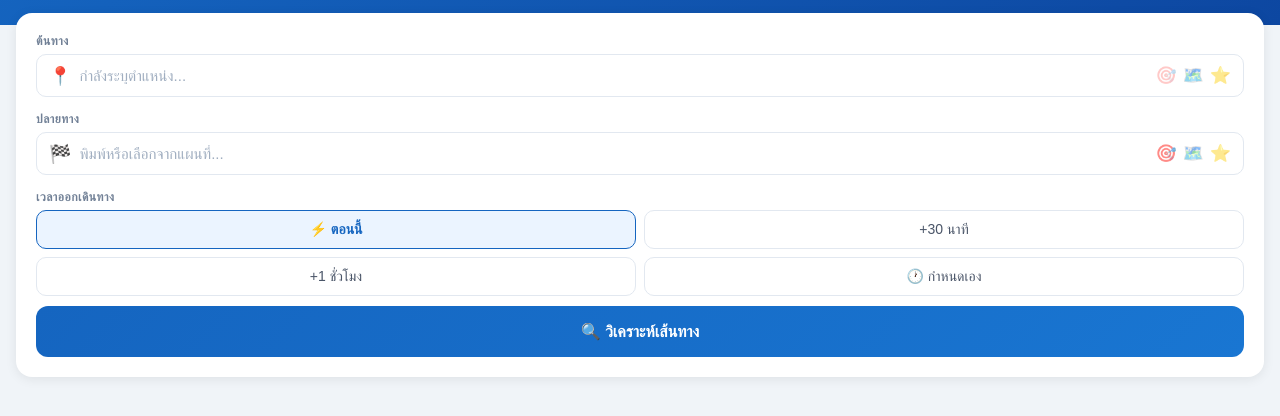
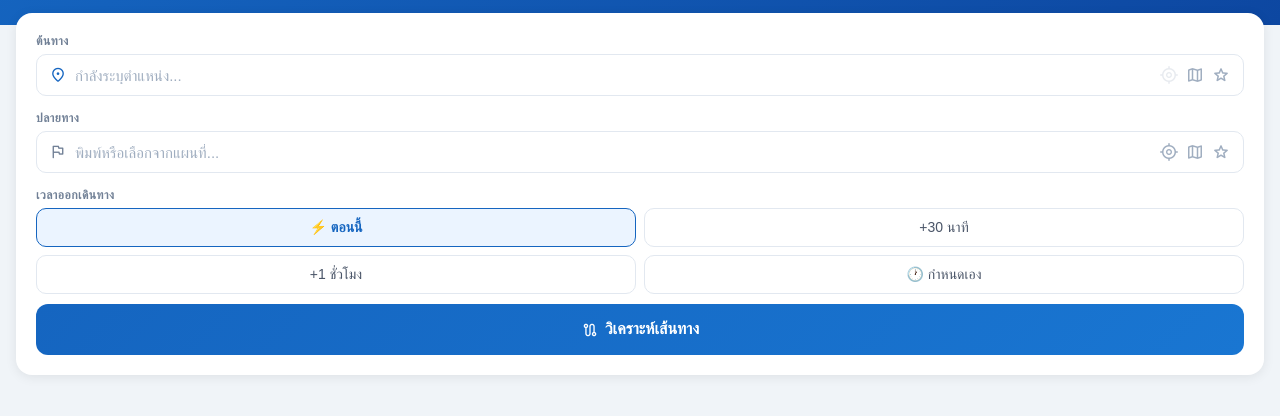
Before and after one commit to bewkingston/rain-alert-bot, a plain HTML site: page liff/index.html in a window 1280 px wide. Shown: the part 70-486 px from the top of the page. Drawn offline with nearby package versions, Linux system fonts and the light colour scheme.

Commit message:
feat: replace emoji icons with Google Material Symbols Rounded

```diff
--- a/liff/index.html
+++ b/liff/index.html
@@ -8,6 +8,9 @@
   <!-- Leaflet.js — OpenStreetMap (ฟรี ไม่มีลายน้ำ) -->
   <link rel="stylesheet" href="https://cdnjs.cloudflare.com/ajax/libs/leaflet/1.9.4/leaflet.min.css"/>
   <script src="https://cdnjs.cloudflare.com/ajax/libs/leaflet/1.9.4/leaflet.min.js"></script>
+
+  <!-- Google Material Symbols Rounded -->
+  <link rel="stylesheet" href="https://fonts.googleapis.com/css2?family=Material+Symbols+Rounded:opsz,wght,FILL,GRAD@20,300,0,0"/>
 
   <script src="https://static.line-scdn.net/liff/edge/2/sdk.js"></script>
 
@@ -60,12 +63,27 @@
     }
     @keyframes spin { to { transform:rotate(360deg); } }
 
+    /* Google Material Symbols */
+    .ms {
+      font-family: 'Material Symbols Rounded';
+      font-weight: normal; font-style: normal;
+      font-size: 20px; line-height: 1;
+      letter-spacing: normal; text-transform: none;
+      display: inline-block; white-space: nowrap; word-wrap: normal;
+      direction: ltr; -webkit-font-smoothing: antialiased;
+      vertical-align: middle;
+    }
+    .ms.sm  { font-size: 18px; }
+    .ms.lg  { font-size: 24px; }
+    .ms.fill { font-variation-settings: 'FILL' 1; }
+
     /* icon buttons */
     .icon-btn {
       background:none; border:none; cursor:pointer; padding:0 0 0 6px;
-      font-size:17px; flex-shrink:0; opacity:.55; transition:opacity .15s; line-height:1;
+      font-size:17px; flex-shrink:0; color:#A0AEC0; transition:color .15s; line-height:1;
+      display:flex; align-items:center;
     }
-    .icon-btn:active { opacity:1; }
+    .icon-btn:active { color:#1565C0; }
     .icon-btn.locating { animation:pulse 1s infinite; }
     @keyframes pulse { 0%,100%{opacity:.25} 50%{opacity:.9} }
 
@@ -342,30 +360,30 @@
 
   <!-- Saved Places chips -->
   <div id="saved-section" class="saved-section" style="display:none">
-    <div class="saved-label">📌 สถานที่บันทึก</div>
+    <div class="saved-label"><span class="ms sm" style="vertical-align:middle;margin-right:3px">push_pin</span>สถานที่บันทึก</div>
     <div class="saved-chips" id="saved-chips"></div>
   </div>
 
   <div class="card">
     <label>ต้นทาง</label>
     <div class="input-wrap">
-      <span class="icon">📍</span>
+      <span class="icon ms" style="color:#1565C0">location_on</span>
       <input id="origin" type="text" placeholder="พิมพ์หรือเลือกจากแผนที่..." autocomplete="off" />
       <div class="ac-loading" id="loading-origin"></div>
-      <button class="icon-btn" id="gps-origin"       onclick="detectGPS('origin')"      title="ตำแหน่งปัจจุบัน">🎯</button>
-      <button class="icon-btn"                        onclick="openMapPicker('origin')"  title="เปิดแผนที่">🗺️</button>
-      <button class="icon-btn"                        onclick="openSaveSheet('origin')"  title="บันทึกสถานที่">⭐</button>
+      <button class="icon-btn" id="gps-origin"  onclick="detectGPS('origin')"     title="ตำแหน่งปัจจุบัน"><span class="ms">my_location</span></button>
+      <button class="icon-btn"                   onclick="openMapPicker('origin')" title="เปิดแผนที่"><span class="ms">map</span></button>
+      <button class="icon-btn"                   onclick="openSaveSheet('origin')" title="บันทึกสถานที่"><span class="ms">star</span></button>
       <div class="ac-dropdown" id="dropdown-origin"></div>
     </div>
 
     <label>ปลายทาง</label>
     <div class="input-wrap">
-      <span class="icon">🏁</span>
+      <span class="icon ms" style="color:#718096">flag</span>
       <input id="destination" type="text" placeholder="พิมพ์หรือเลือกจากแผนที่..." autocomplete="off" />
       <div class="ac-loading" id="loading-destination"></div>
-      <button class="icon-btn" id="gps-destination"  onclick="detectGPS('destination')"      title="ตำแหน่งปัจจุบัน">🎯</button>
-      <button class="icon-btn"                        onclick="openMapPicker('destination')"  title="เปิดแผนที่">🗺️</button>
-      <button class="icon-btn"                        onclick="openSaveSheet('destination')"  title="บันทึกสถานที่">⭐</button>
+      <button class="icon-btn" id="gps-destination" onclick="detectGPS('destination')"     title="ตำแหน่งปัจจุบัน"><span class="ms">my_location</span></button>
+      <button class="icon-btn"                       onclick="openMapPicker('destination')" title="เปิดแผนที่"><span class="ms">map</span></button>
+      <button class="icon-btn"                       onclick="openSaveSheet('destination')" title="บันทึกสถานที่"><span class="ms">star</span></button>
       <div class="ac-dropdown" id="dropdown-destination"></div>
     </div>
 
@@ -380,7 +398,7 @@
       <input type="time" id="custom-time" />
     </div>
 
-    <button class="btn-analyze" onclick="analyze()">🔍 วิเคราะห์เส้นทาง</button>
+    <button class="btn-analyze" onclick="analyze()"><span class="ms" style="font-size:18px;vertical-align:middle;margin-right:6px">route</span>วิเคราะห์เส้นทาง</button>
   </div>
 
   <div id="loading"><div class="spinner"></div><p>กำลังวิเคราะห์เส้นทาง...</p></div>
@@ -390,9 +408,9 @@
 <!-- ─── Map Modal ─── -->
 <div id="map-modal">
   <div class="map-topbar">
-    <button class="map-close-btn" onclick="closeMapModal()">✕ ปิด</button>
+    <button class="map-close-btn" onclick="closeMapModal()"><span class="ms sm">close</span> ปิด</button>
     <div class="map-topbar-title">เลือกตำแหน่ง</div>
-    <button class="map-ok-btn" id="map-ok-btn" onclick="confirmMapLocation()" disabled>เลือก ✓</button>
+    <button class="map-ok-btn" id="map-ok-btn" onclick="confirmMapLocation()" disabled>เลือก <span class="ms sm">check</span></button>
   </div>
 
   <!-- Google PlaceAutocompleteElement goes here -->
@@ -402,7 +420,7 @@
 
   <div class="map-footer">
     <div id="map-addr-preview">📍 แตะบนแผนที่เพื่อเลือกตำแหน่ง</div>
-    <button class="map-my-loc-btn" onclick="centerMapToMyLocation()">🎯 ตำแหน่งของฉัน</button>
+    <button class="map-my-loc-btn" onclick="centerMapToMyLocation()"><span class="ms sm">my_location</span> ตำแหน่งของฉัน</button>
   </div>
 </div>
 
@@ -431,8 +449,8 @@
     </div>
     <p class="section-title">สภาพอากาศตลอดเส้นทาง</p>
     <ul class="timeline" id="timeline"></ul>
-    <button class="btn-send" onclick="sendToChat()"><span>💬</span> ส่งผลลัพธ์ไปที่แชต LINE</button>
-    <button class="btn-back" onclick="showForm()">← วิเคราะห์เส้นทางใหม่</button>
+    <button class="btn-send" onclick="sendToChat()"><span class="ms" style="font-size:18px">send</span> ส่งผลลัพธ์ไปที่แชต LINE</button>
+    <button class="btn-back" onclick="showForm()"><span class="ms sm">arrow_back</span> วิเคราะห์เส้นทางใหม่</button>
   </div>
 </div>
 
@@ -904,7 +922,7 @@ function renderSavedChips() {
   places.forEach(p => {
     const chip = document.createElement('button');
     chip.className = 'saved-chip';
-    chip.innerHTML = `📌 ${p.name}`;
+    chip.innerHTML = `<span class="ms sm fill" style="color:#1565C0;margin-right:4px">push_pin</span>${p.name}`;
     chip.onclick = () => openUseSheet(p);
     chips.appendChild(chip);
   });
@@ -923,15 +941,15 @@ function openSaveSheet(field) {
   sheet.className = 'save-sheet';
   sheet.innerHTML = `
     <div class="save-sheet-inner">
-      <div class="save-sheet-title">${existing ? '✏️ แก้ไขสถานที่' : '⭐ บันทึกสถานที่'}</div>
+      <div class="save-sheet-title"><span class="ms sm" style="vertical-align:middle;margin-right:4px">${existing ? 'edit' : 'star'}</span>${existing ? 'แก้ไขสถานที่' : 'บันทึกสถานที่'}</div>
       <div class="save-sheet-addr">${addr.slice(0, 80)}${addr.length > 80 ? '…' : ''}</div>
       <input class="save-sheet-input" id="_save_name" maxlength="20"
         placeholder="ตั้งชื่อ เช่น บ้าน, ออฟฟิศ, ห้าง..."
         value="${existing ? existing.name : ''}"/>
       <div class="save-sheet-actions">
-        ${existing ? `<button class="btn-save-del" onclick="_doDelete('${existing.id}',this.closest('.save-sheet'))">🗑️ ลบ</button>` : ''}
+        ${existing ? `<button class="btn-save-del" onclick="_doDelete('${existing.id}',this.closest('.save-sheet'))"><span class="ms sm">delete</span> ลบ</button>` : ''}
         <button class="btn-save-cancel" onclick="this.closest('.save-sheet').remove()">ยกเลิก</button>
-        <button class="btn-save-ok" onclick="_doSave('${addr.replace(/'/g,"\\'")}',this.closest('.save-sheet'),'${existing ? existing.id : ''}')">บันทึก ✓</button>
+        <button class="btn-save-ok" onclick="_doSave('${addr.replace(/'/g,"\\'")}',this.closest('.save-sheet'),'${existing ? existing.id : ''}')"><span class="ms sm">check</span> บันทึก</button>
       </div>
     </div>`;
   document.body.appendChild(sheet);
@@ -968,9 +986,9 @@ function openUseSheet(place) {
       <div class="use-sheet-name">📌 ${place.name}</div>
       <div class="use-sheet-addr">${place.address.slice(0,80)}${place.address.length>80?'…':''}</div>
       <div class="use-sheet-btns">
-        <button class="btn-use-origin" onclick="_fillField('origin','${place.address.replace(/'/g,"\\'")}',this.closest('.use-sheet'))">📍 ใช้เป็นต้นทาง</button>
-        <button class="btn-use-dest"   onclick="_fillField('destination','${place.address.replace(/'/g,"\\'")}',this.closest('.use-sheet'))">🏁 ใช้เป็นปลายทาง</button>
-        <button class="btn-use-del"    onclick="_doDelete('${place.id}',this.closest('.use-sheet'))">🗑️ ลบสถานที่นี้</button>
+        <button class="btn-use-origin" onclick="_fillField('origin','${place.address.replace(/'/g,"\\'")}',this.closest('.use-sheet'))"><span class="ms sm">location_on</span> ใช้เป็นต้นทาง</button>
+        <button class="btn-use-dest"   onclick="_fillField('destination','${place.address.replace(/'/g,"\\'")}',this.closest('.use-sheet'))"><span class="ms sm">flag</span> ใช้เป็นปลายทาง</button>
+        <button class="btn-use-del"    onclick="_doDelete('${place.id}',this.closest('.use-sheet'))"><span class="ms sm">delete</span> ลบสถานที่นี้</button>
         <button class="btn-use-cancel" onclick="this.closest('.use-sheet').remove()">ยกเลิก</button>
       </div>
     </div>`;
```
